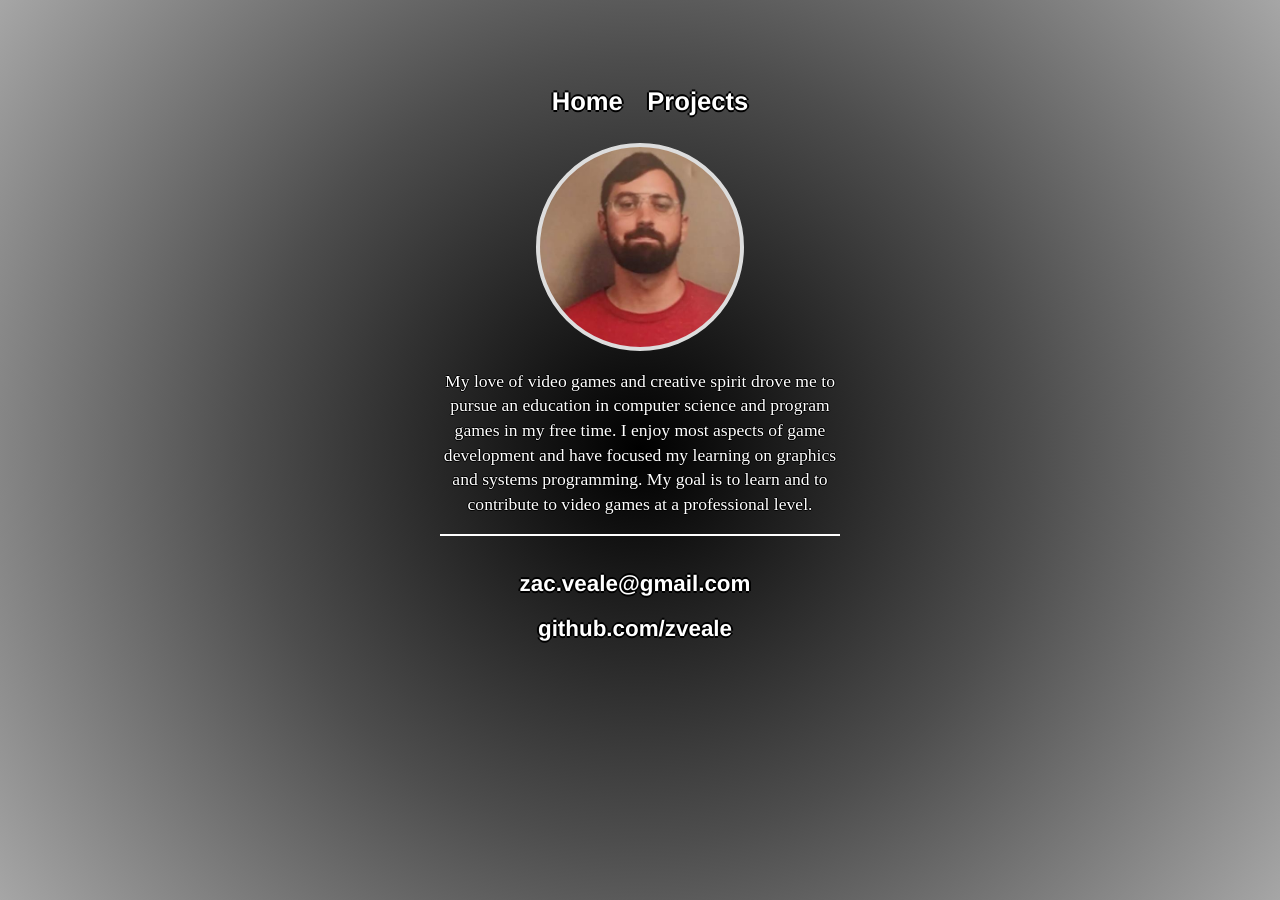
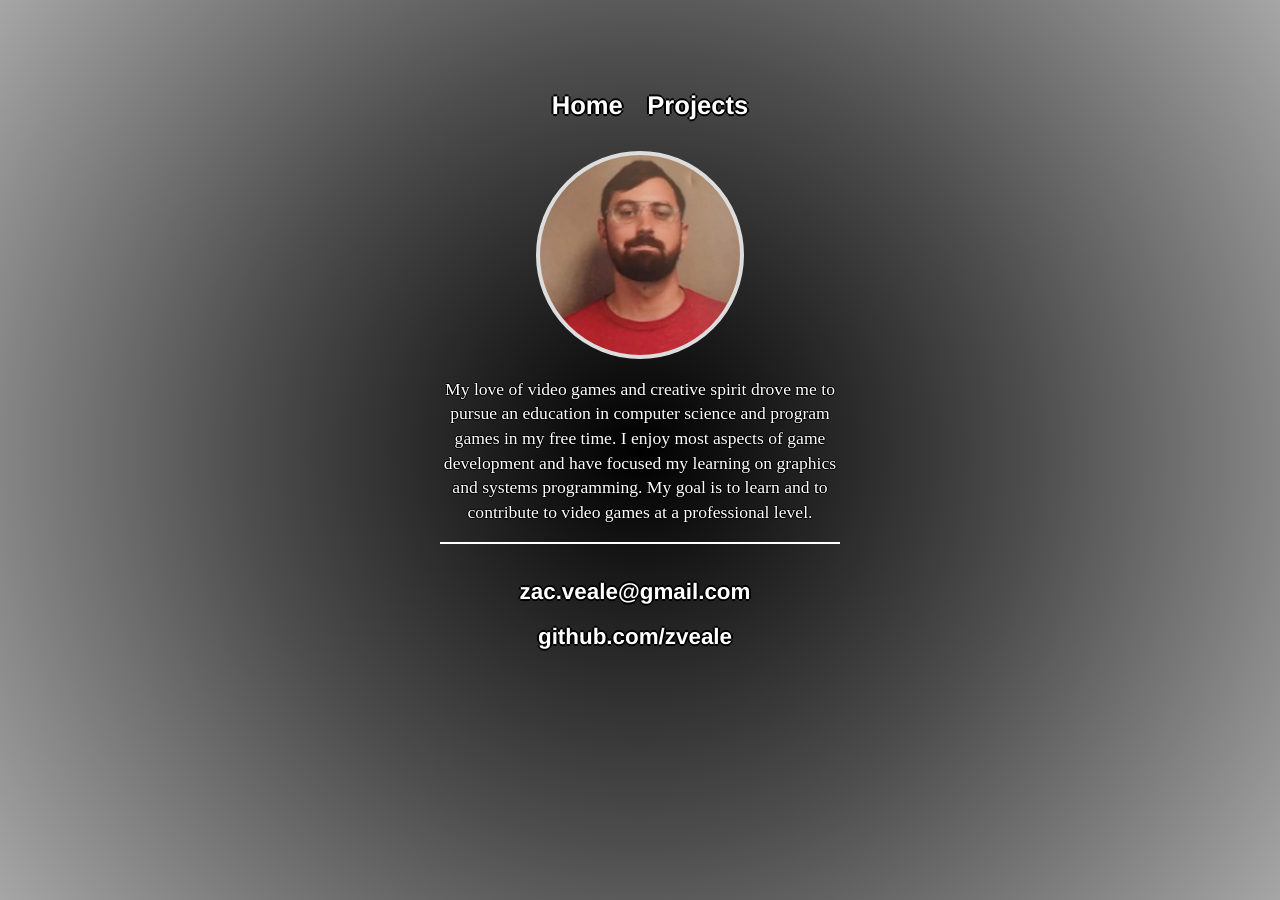
Before and after one commit to zveale/zveale.github.io, a Jekyll site: the page built from index.html, in a window 1280 px wide. Built offline with Jekyll 4.4.1, drawn with Linux system fonts in a browser that asks for light colours.

Commit message:
Update main.css

```diff
--- a/css/main.css
+++ b/css/main.css
@@ -2,7 +2,6 @@
     background-image: radial-gradient(circle, #000000, #4d4d4d, #a6a6a6);
 	background-repeat: no-repeat;
 	background-attachment: fixed;
-	background-position: center;
     margin: auto;
     max-width: 400px;
 	text-align: center;
@@ -22,6 +21,7 @@
     padding-top: 60px;
     list-style: none;
     font-weight: bold;
+	margin: 20px;
 	color: white;
 	text-shadow: -1px 0 black, 0 1px black, 1px 0 black, 0 -1px black;
 }
```
